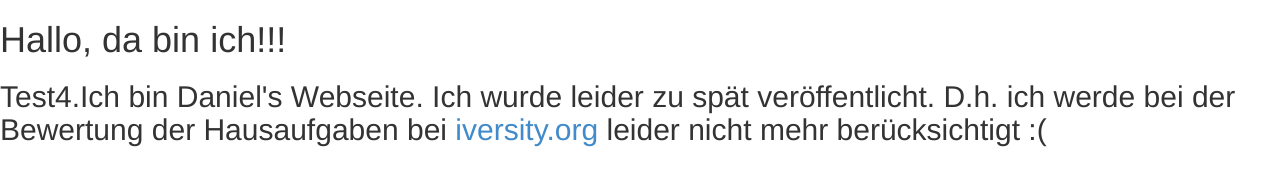
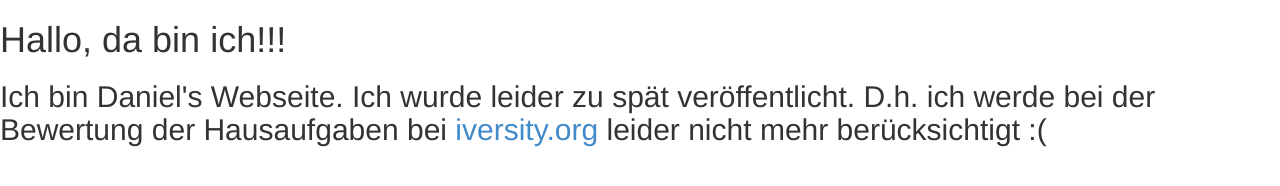
Before and after one commit to danstrahm/meineapplikation, a plain HTML site: page bootstrap/index.html in a window 1280 px wide. Drawn offline with nearby package versions, Linux system fonts and the light colour scheme.

Commit message:
erster Commit

```diff
--- a/bootstrap/index.html
+++ b/bootstrap/index.html
@@ -16,7 +16,7 @@
   </head>
   <body>
     <h1>Hallo, da bin ich!!!</h1>
-<h2>Test4.Ich bin Daniel's Webseite. Ich wurde leider zu sp&auml;t ver&ouml;ffentlicht. D.h. ich werde bei der Bewertung der Hausaufgaben bei <a href=http://www.iversity.org>iversity.org</a> leider nicht mehr ber&uuml;cksichtigt :(</h2>
+<h2>Ich bin Daniel's Webseite. Ich wurde leider zu sp&auml;t ver&ouml;ffentlicht. D.h. ich werde bei der Bewertung der Hausaufgaben bei <a href=http://www.iversity.org>iversity.org</a> leider nicht mehr ber&uuml;cksichtigt :(</h2>
     <!-- jQuery (necessary for Bootstrap's JavaScript plugins) -->
     <script src="https://code.jquery.com/jquery.js"></script>
     <!-- Include all compiled plugins (below), or include individual files as needed -->
```
